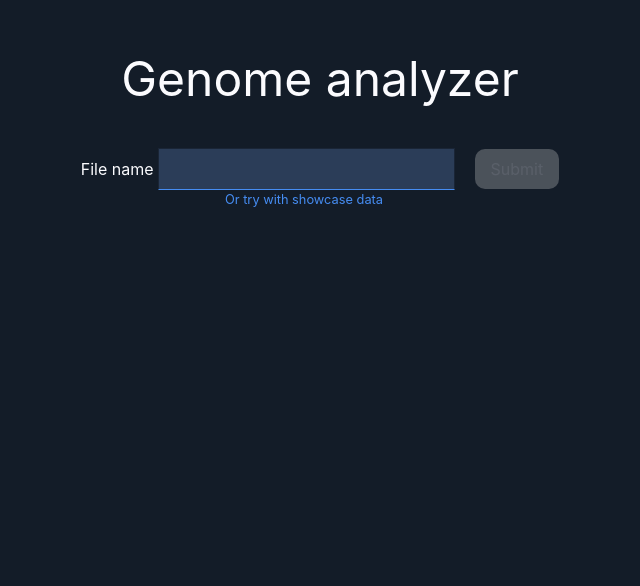
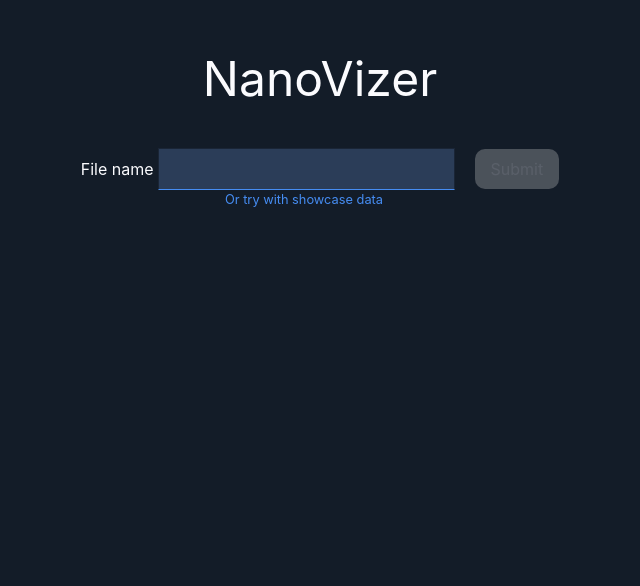
Before and after one commit to Benjent/nanovizer, a Vue app: page / in a window 1280 px wide. Shown: the part 214-800 px from the top of the page, without its empty margins (320-960 px from the left). Built offline with nearby package versions, Linux system fonts and the light colour scheme.

Commit message:
Rename Genome analyzer to NanoVizer

```diff
--- a/index.html
+++ b/index.html
@@ -5,7 +5,7 @@
         <link rel="icon" href="/favicon.ico" />
         <meta name="viewport" content="width=device-width, initial-scale=1.0" />
         <meta name="author" content="Benjamin Morvan">
-        <title>Genome analyzer</title>
+        <title>NanoVizer</title>
     </head>
     <body>
         <div id="app"></div>
--- a/src/App.vue
+++ b/src/App.vue
@@ -143,7 +143,7 @@ export default {
             </template>
             <section class="l-graphs__header__inputs" v-else>
                 <div class="data l-graphs__header__file">
-                    <h1 class="title--1 l-graphs__header__title">Genome analyzer</h1>
+                    <h1 class="title--1 l-graphs__header__title">NanoVizer</h1>
                     <div class="l-graphs__header__input">
                         <label class="data__label">File name</label>
                         <input class="input data__value" v-model="fileName"/>
```
